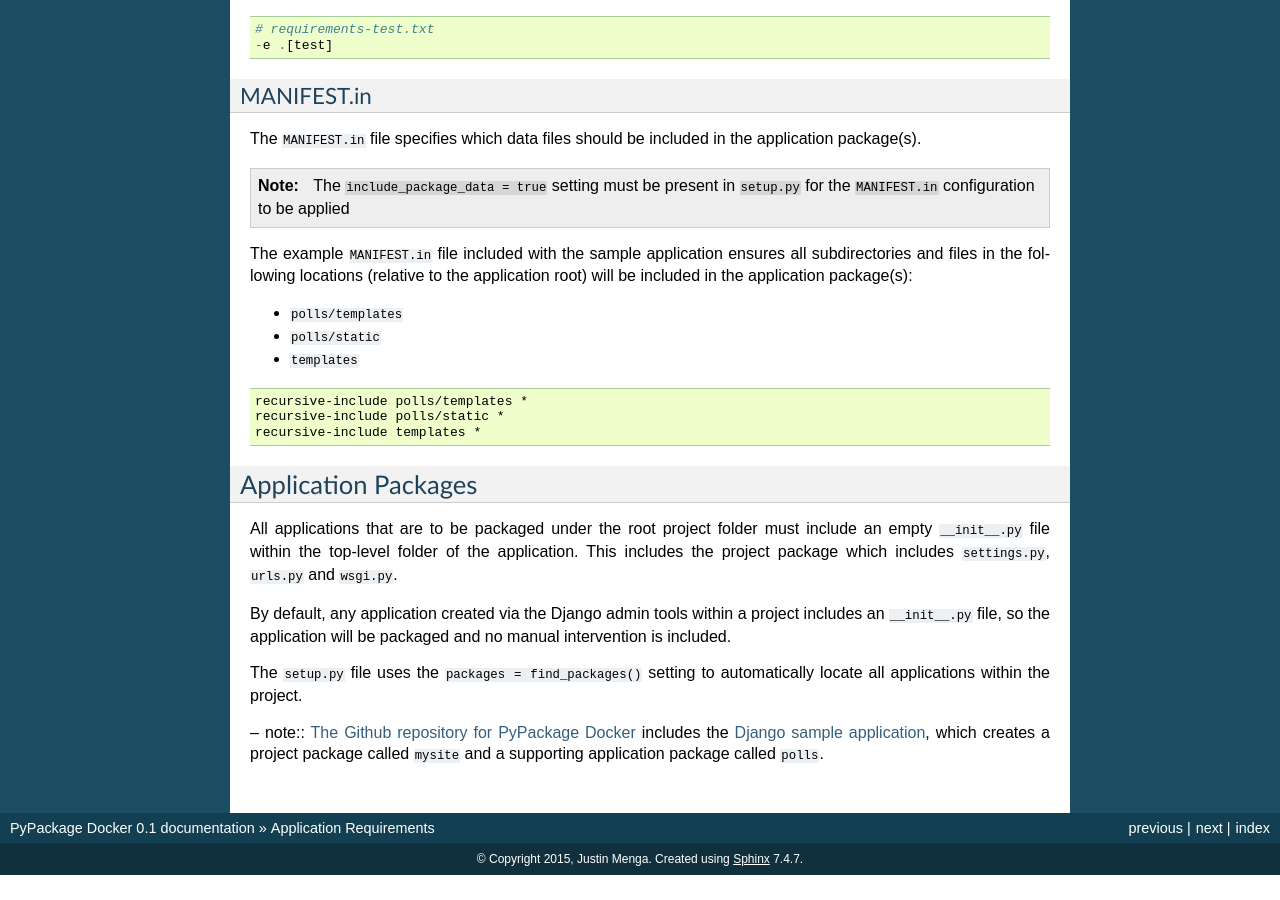
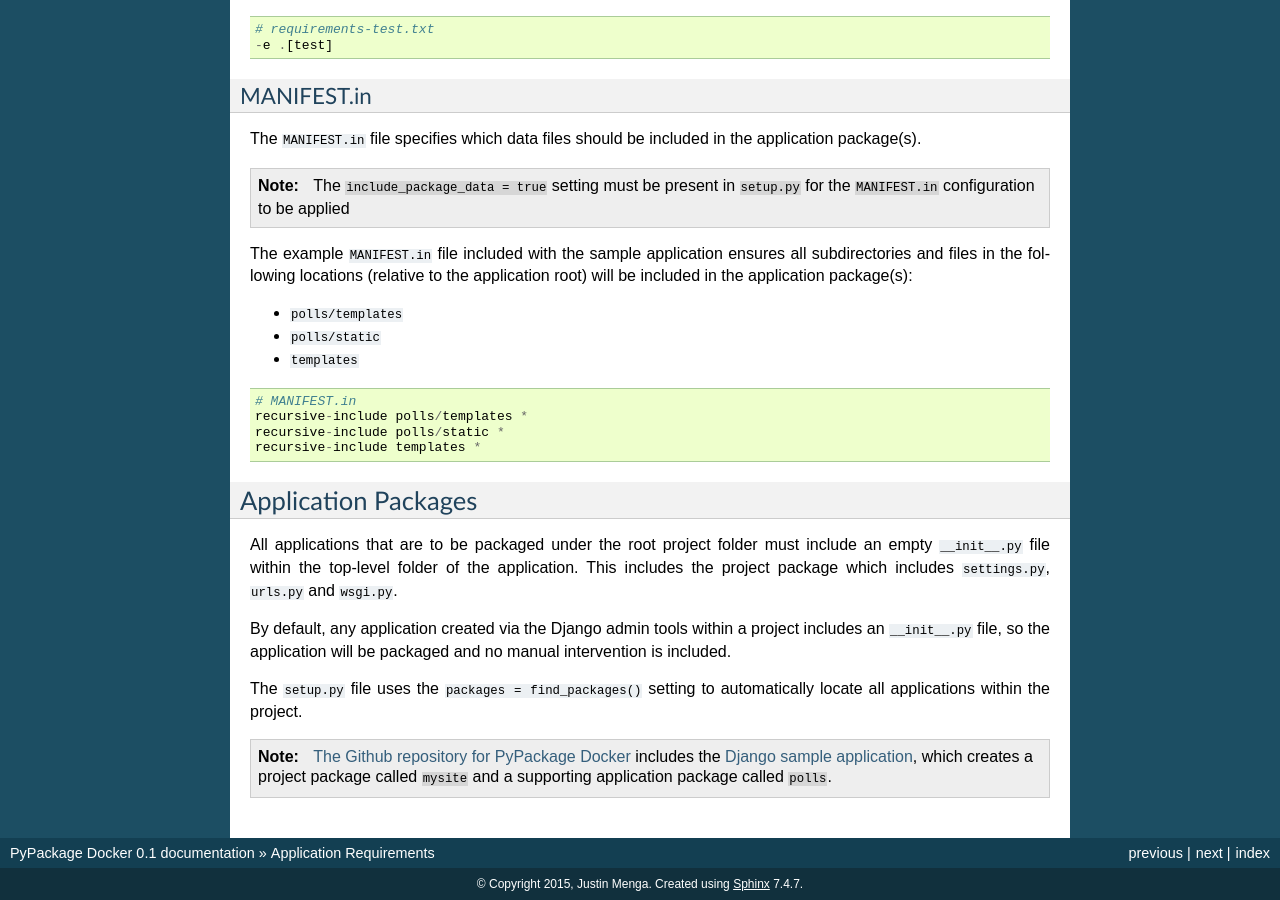
Before and after one commit to cloudhotspot/pypackage-docker, a Sphinx documentation site: the page built from docs/application_requirements.rst, in a window 1280 px wide and 900 px high, scrolled down 1486 px. Built offline with Sphinx 7.4.7, drawn with Linux system fonts in a browser that asks for light colours; before the commit the page ends 2361 px from its top, so only the background shows below that.

```diff
--- a/docs/application_requirements.rst
+++ b/docs/application_requirements.rst
@@ -91,8 +91,9 @@ The example ``MANIFEST.in`` file included with the sample application ensures al
 * ``polls/static``
 * ``templates``
 
-.. code-block:: none
+.. code-block:: python
 
+  # MANIFEST.in
   recursive-include polls/templates *
   recursive-include polls/static *
   recursive-include templates *
```
Also changed, not shown: other parts of docs/application_requirements.rst (+1 -1 lines).
